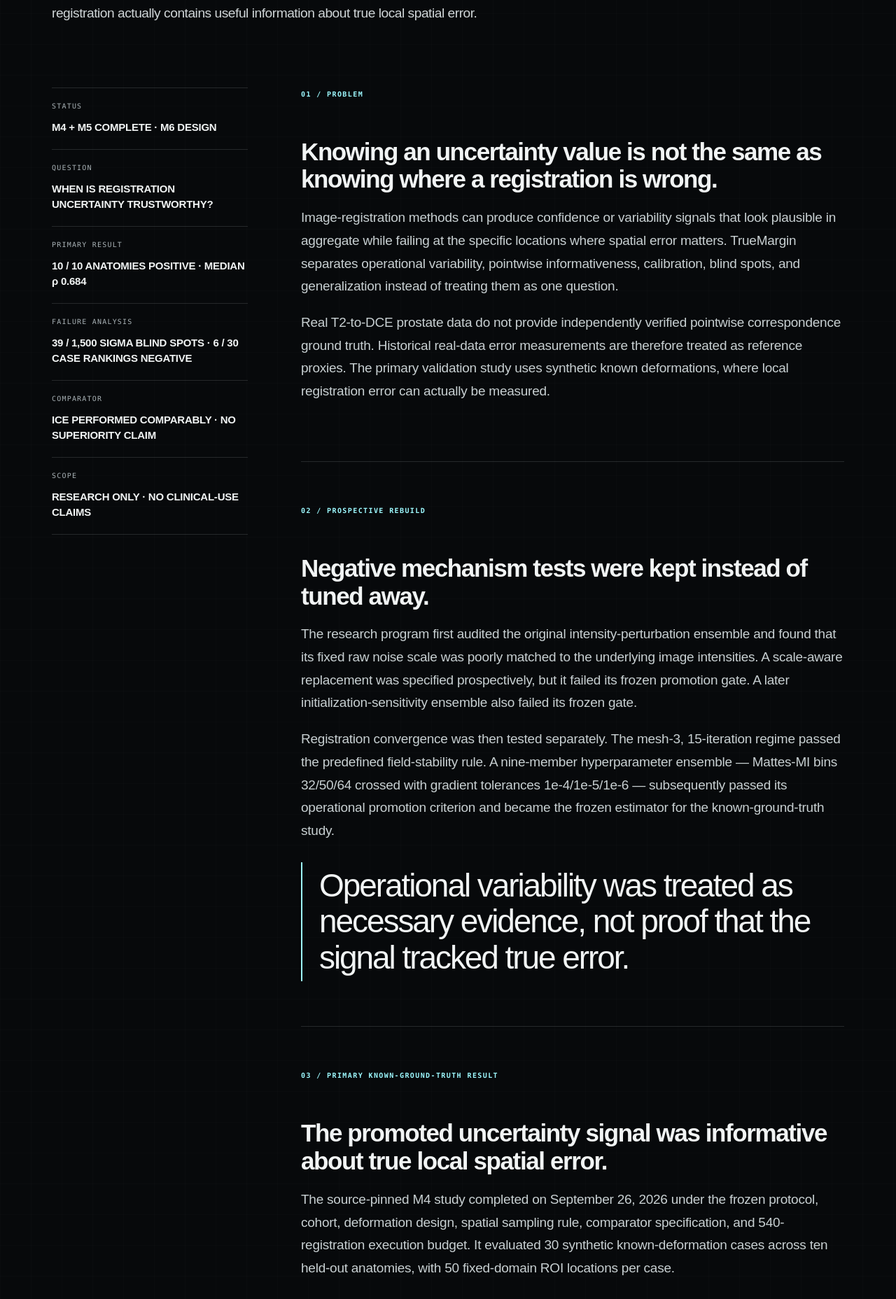
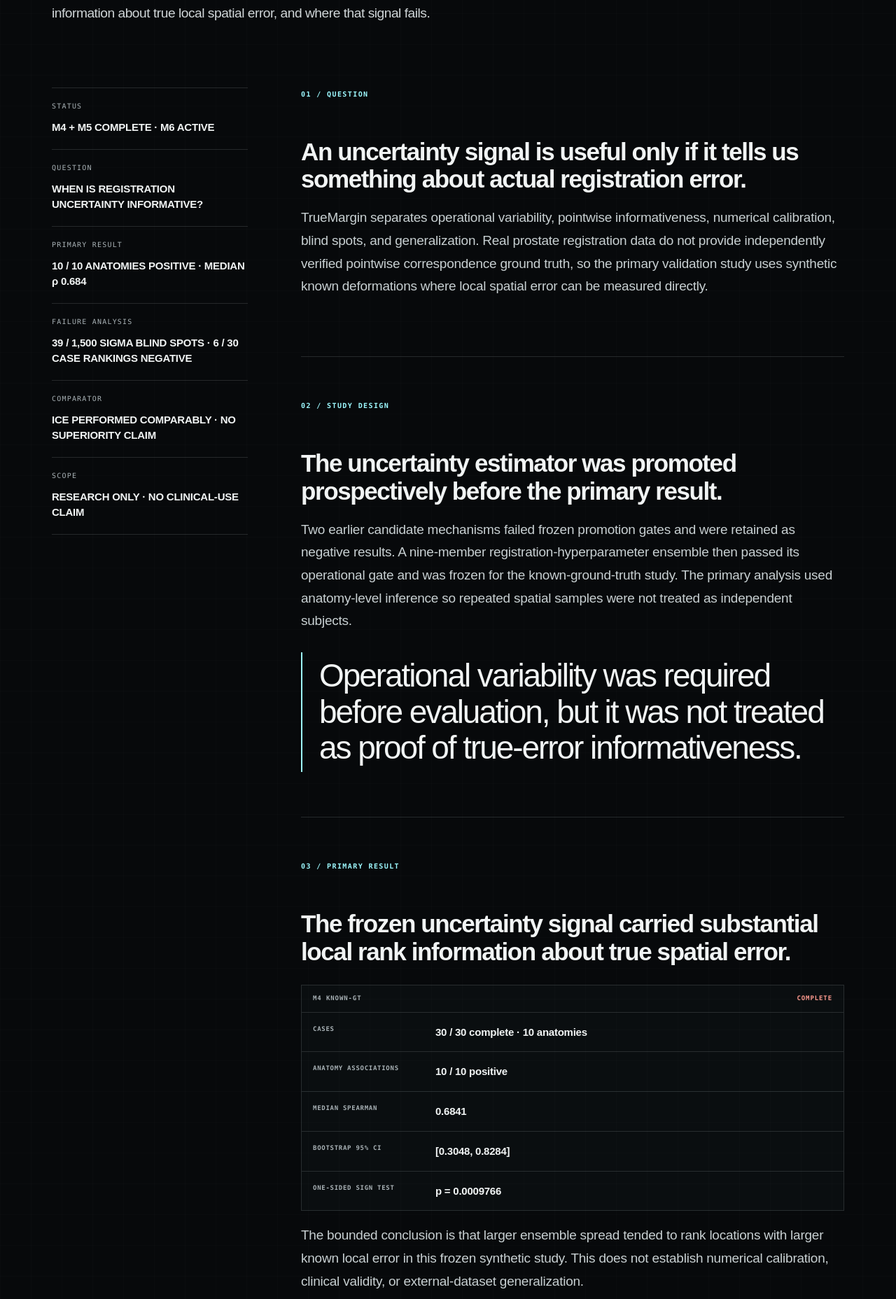
Before and after one commit to Kushrishi/kushrishi.com, a Next.js app: page /research/truemargin in a window 1280 px wide. Shown: the part 509-2365 px from the top of the page at 70% size. Built offline with nearby package versions, Linux system fonts and the light colour scheme.

Commit message:
Condense TrueMargin research page

```diff
--- a/app/research/truemargin/page.tsx
+++ b/app/research/truemargin/page.tsx
@@ -33,77 +33,59 @@ export default function TrueMarginPage() {
       </header>
 
       <section className="research-hero-page">
-        <div className="section-label">PROJECT 002 / PUBLIC RESEARCH / M5 COMPLETE</div>
+        <div className="section-label">PROJECT 001 / PUBLIC RESEARCH / M6 PROTOCOL DESIGN</div>
         <h1>
           TRUE
           <br />
           <em>MARGIN.</em>
         </h1>
         <p className="hero-deck">
-          Medical-image-computing research asking whether local uncertainty from deformable image
-          registration actually contains useful information about true local spatial error.
+          Research on whether local uncertainty from deformable image registration contains useful
+          information about true local spatial error, and where that signal fails.
         </p>
       </section>
 
       <section className="research-body">
         <aside className="research-sidebar">
-          <div><span>STATUS</span><strong>M4 + M5 COMPLETE · M6 DESIGN</strong></div>
-          <div><span>QUESTION</span><strong>WHEN IS REGISTRATION UNCERTAINTY TRUSTWORTHY?</strong></div>
+          <div><span>STATUS</span><strong>M4 + M5 COMPLETE · M6 ACTIVE</strong></div>
+          <div><span>QUESTION</span><strong>WHEN IS REGISTRATION UNCERTAINTY INFORMATIVE?</strong></div>
           <div><span>PRIMARY RESULT</span><strong>10 / 10 ANATOMIES POSITIVE · MEDIAN ρ 0.684</strong></div>
           <div><span>FAILURE ANALYSIS</span><strong>39 / 1,500 SIGMA BLIND SPOTS · 6 / 30 CASE RANKINGS NEGATIVE</strong></div>
           <div><span>COMPARATOR</span><strong>ICE PERFORMED COMPARABLY · NO SUPERIORITY CLAIM</strong></div>
-          <div><span>SCOPE</span><strong>RESEARCH ONLY · NO CLINICAL-USE CLAIMS</strong></div>
+          <div><span>SCOPE</span><strong>RESEARCH ONLY · NO CLINICAL-USE CLAIM</strong></div>
         </aside>
 
         <div className="research-copy">
-          <section className="research-block" id="problem">
-            <div className="research-block-index">01 / PROBLEM</div>
-            <h2>Knowing an uncertainty value is not the same as knowing where a registration is wrong.</h2>
+          <section className="research-block" id="question">
+            <div className="research-block-index">01 / QUESTION</div>
+            <h2>An uncertainty signal is useful only if it tells us something about actual registration error.</h2>
             <p>
-              Image-registration methods can produce confidence or variability signals that look
-              plausible in aggregate while failing at the specific locations where spatial error
-              matters. TrueMargin separates operational variability, pointwise informativeness,
-              calibration, blind spots, and generalization instead of treating them as one question.
-            </p>
-            <p>
-              Real T2-to-DCE prostate data do not provide independently verified pointwise
-              correspondence ground truth. Historical real-data error measurements are therefore
-              treated as reference proxies. The primary validation study uses synthetic known
-              deformations, where local registration error can actually be measured.
+              TrueMargin separates operational variability, pointwise informativeness, numerical
+              calibration, blind spots, and generalization. Real prostate registration data do not
+              provide independently verified pointwise correspondence ground truth, so the primary
+              validation study uses synthetic known deformations where local spatial error can be
+              measured directly.
             </p>
           </section>
 
-          <section className="research-block" id="rebuild">
-            <div className="research-block-index">02 / PROSPECTIVE REBUILD</div>
-            <h2>Negative mechanism tests were kept instead of tuned away.</h2>
+          <section className="research-block" id="design">
+            <div className="research-block-index">02 / STUDY DESIGN</div>
+            <h2>The uncertainty estimator was promoted prospectively before the primary result.</h2>
             <p>
-              The research program first audited the original intensity-perturbation ensemble and
-              found that its fixed raw noise scale was poorly matched to the underlying image
-              intensities. A scale-aware replacement was specified prospectively, but it failed its
-              frozen promotion gate. A later initialization-sensitivity ensemble also failed its
-              frozen gate.
-            </p>
-            <p>
-              Registration convergence was then tested separately. The mesh-3, 15-iteration regime
-              passed the predefined field-stability rule. A nine-member hyperparameter ensemble —
-              Mattes-MI bins 32/50/64 crossed with gradient tolerances 1e-4/1e-5/1e-6 — subsequently
-              passed its operational promotion criterion and became the frozen estimator for the
-              known-ground-truth study.
+              Two earlier candidate mechanisms failed frozen promotion gates and were retained as
+              negative results. A nine-member registration-hyperparameter ensemble then passed its
+              operational gate and was frozen for the known-ground-truth study. The primary analysis
+              used anatomy-level inference so repeated spatial samples were not treated as
+              independent subjects.
             </p>
             <blockquote>
-              Operational variability was treated as necessary evidence, not proof that the signal tracked true error.
+              Operational variability was required before evaluation, but it was not treated as proof of true-error informativeness.
             </blockquote>
           </section>
 
-          <section className="research-block" id="known-gt">
-            <div className="research-block-index">03 / PRIMARY KNOWN-GROUND-TRUTH RESULT</div>
-            <h2>The promoted uncertainty signal was informative about true local spatial error.</h2>
-            <p>
-              The source-pinned M4 study completed on September 26, 2026 under the frozen protocol,
-              cohort, deformation design, spatial sampling rule, comparator specification, and
-              540-registration execution budget. It evaluated 30 synthetic known-deformation cases
-              across ten held-out anatomies, with 50 fixed-domain ROI locations per case.
-            </p>
+          <section className="research-block" id="result">
+            <div className="research-block-index">03 / PRIMARY RESULT</div>
+            <h2>The frozen uncertainty signal carried substantial local rank information about true spatial error.</h2>
             <div className="experiment-panel">
               <div className="experiment-head"><span>M4 KNOWN-GT</span><strong>COMPLETE</strong></div>
               <div className="experiment-row"><span>CASES</span><b>30 / 30 complete · 10 anatomies</b></div>
@@ -113,100 +95,53 @@ export default function TrueMarginPage() {
               <div className="experiment-row"><span>ONE-SIDED SIGN TEST</span><b>p = 0.0009766</b></div>
             </div>
             <p>
-              The bounded conclusion is that, in this frozen synthetic known-deformation study,
-              larger hyperparameter-ensemble spread tended to rank locations with larger true local
-              registration error. The result does not establish numerical calibration, clinical
-              validity, or external-dataset generalization.
+              The bounded conclusion is that larger ensemble spread tended to rank locations with
+              larger known local error in this frozen synthetic study. This does not establish
+              numerical calibration, clinical validity, or external-dataset generalization.
             </p>
           </section>
 
-          <section className="research-block" id="comparators">
-            <div className="research-block-index">04 / COMPARATOR BOUNDARY</div>
-            <h2>The strongest comparator prevents a universal method-superiority claim.</h2>
+          <section className="research-block" id="boundaries">
+            <div className="research-block-index">04 / COMPARATORS + FAILURES</div>
+            <h2>The positive aggregate result does not imply uniform reliability or method superiority.</h2>
             <p>
-              The prospectively frozen comparator suite included inverse-consistency error (ICE),
-              same-modality post-registration residual, and Jacobian deviation. Median anatomy-level
-              Spearman association was 0.7203 for ICE, 0.2851 for residual, and 0.1689 for Jacobian
-              deviation, versus 0.6841 for the target sigma.
+              Median anatomy-level Spearman association was 0.7203 for inverse-consistency error
+              (ICE), 0.2851 for same-modality residual, and 0.1689 for Jacobian deviation, versus
+              0.6841 for the target sigma. Paired bootstrap summaries support stronger rank
+              informativeness than residual and Jacobian deviation in this study, but not
+              superiority over ICE.
             </p>
             <p>
-              Paired anatomy-level bootstrap intervals support stronger rank informativeness for the
-              target sigma than the residual and Jacobian-deviation comparators in this study. The
-              target-minus-ICE interval crosses zero, so the evidence does not establish superiority
-              over inverse-consistency error.
+              M5 reconstructed all 1,500 frozen ROI observations without rerunning registration.
+              Sigma produced 39 high-error, low-sigma blind spots across 11 of 30 cases, and 6 of 30
+              case-level rank associations were negative. These failures are part of the result, not
+              cases to be tuned away.
             </p>
-            <blockquote>
-              The useful result is comparative evidence about local quality signals — not a manufactured single winner.
-            </blockquote>
-          </section>
-
-          <section className="research-block" id="failures">
-            <div className="research-block-index">05 / M5 FAILURE CHARACTERIZATION</div>
-            <h2>The anatomy-level result is positive, but the signal is not uniformly reliable.</h2>
-            <p>
-              M5 reconstructed all 1,500 frozen ROI observations from the original hash-verified M4
-              patient shards without rerunning registration. Under the original blind-spot rule,
-              39 locations were simultaneously in the highest-error quartile and lowest-sigma
-              quartile of their case. Those failures occurred in 11 of 30 cases and 7 of 10
-              anatomies.
-            </p>
-            <p>
-              Deformation-specific rank behavior was also heterogeneous: 24 of 30 case-level
-              sigma/error Spearman associations were positive and 6 were negative. Anatomy
-              `aaa0069` was weak across all three replicates, while `aaa0053` contained one severe
-              inverted replicate (ρ = -0.902) despite a strong anatomy-level median.
-            </p>
-            <p>
-              ICE had 34 blind-spot points among 1,350 points from its 27 valid cases, and only 12
-              of the 39 sigma blind spots overlapped with ICE blind spots. This is descriptive
-              failure evidence, not evidence that the signals should be combined.
-            </p>
-            <blockquote>
-              A positive aggregate result does not erase local failure modes; those failures are part of the result.
-            </blockquote>
           </section>
 
           <section className="research-block" id="current">
-            <div className="research-block-index">06 / NEXT MILESTONE</div>
-            <h2>M6 keeps numerical calibration separate from rank informativeness.</h2>
+            <div className="research-block-index">05 / CURRENT MILESTONE</div>
+            <h2>M6 asks whether rank information can be converted into honest numerical error bounds.</h2>
             <p>
-              The next milestone is protocol design for numerical calibration. Before any
-              result-bearing calibration work, the quantity being calibrated, fitting/evaluation
-              separation, coverage or calibration metrics, failure handling, and inference boundary
-              must be frozen prospectively.
-            </p>
-            <p>
-              M4 and M5 are not tuning datasets. The completed estimator, cohort, ROI locations,
-              primary statistic, and observed failure cases will not be changed to make calibration
-              look better. Robustness and external generalization remain later, separately frozen
-              questions.
+              M6 is still prospective. Before any result-bearing calibration run, the external input
+              identities, eligibility rules, anatomy-aware calibration method, target quantity,
+              coverage definition, failure handling, comparator plan, and evaluation split must be
+              frozen. M4 and M5 remain locked and will not be reused as tuning data.
             </p>
           </section>
 
-          <section className="research-block" id="technical">
-            <div className="research-block-index">07 / TECHNICAL SNAPSHOT</div>
-            <h2>Built around prospective decisions and reproducible evidence.</h2>
-            <div className="method-grid technical-grid">
-              <div><span>DATA</span><strong>Public prostate imaging</strong><p>Explicit acquisition provenance and held-out anatomy evaluation.</p></div>
-              <div><span>REGISTRATION</span><strong>Deformable B-spline registration</strong><p>Repeated controlled registrations and displacement-field analysis.</p></div>
-              <div><span>VALIDATION</span><strong>Synthetic known deformation</strong><p>Ground-truth language is reserved for settings where the deformation is known.</p></div>
-              <div><span>REPRODUCIBILITY</span><strong>Frozen protocols · hashes · CI</strong><p>Result-bearing source, inputs, workflow evidence, and claim boundaries are recorded publicly.</p></div>
-            </div>
-          </section>
-
           <section className="research-block" id="scope">
-            <div className="research-block-index">08 / SCOPE + CODE</div>
-            <h2>The evidence is public; the claims stay narrow.</h2>
+            <div className="research-block-index">06 / SCOPE + CODE</div>
+            <h2>The evidence is public and the claims remain narrow.</h2>
             <p>
-              TrueMargin currently supports a positive but heterogeneous pointwise rank
+              TrueMargin currently supports a positive but heterogeneous pointwise rank-
               informativeness result for one frozen estimator in one controlled known-deformation
               study. It does not currently establish numerical calibration, superiority over ICE,
-              absence of deformation-specific blind spots, external generalization, clinical
-              usefulness, or a completed publication.
+              external generalization, clinical usefulness, or a completed publication.
             </p>
             <p>
-              The public repository contains the current protocols, claims ledger, M4 and M5 result
-              records, implementation, tests, provenance, and roadmap.
+              The public repository contains the protocols, claims ledger, result records,
+              implementation, tests, provenance, and roadmap.
             </p>
             <a className="text-link" href="https://github.com/Kushrishi/truemargin" target="_blank" rel="noreferrer">View repository →</a>
           </section>
```
